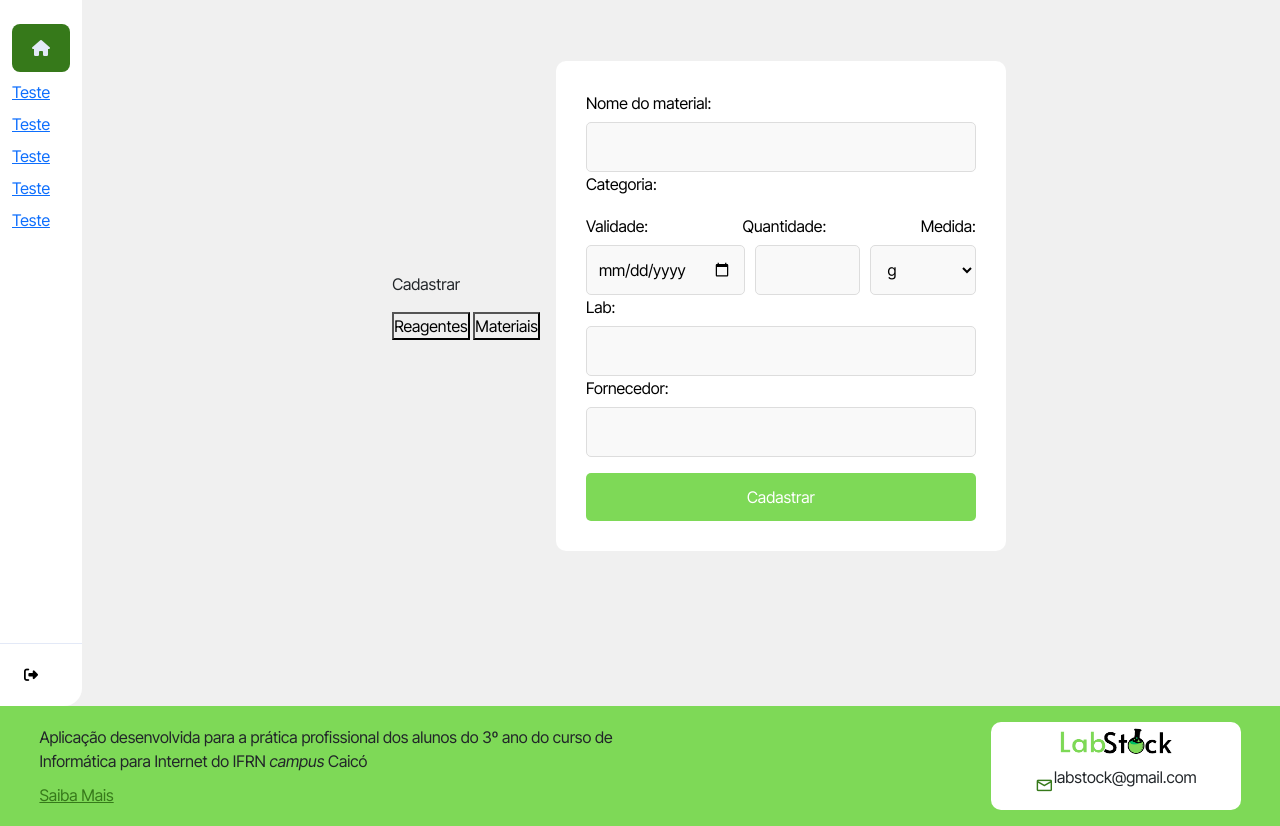
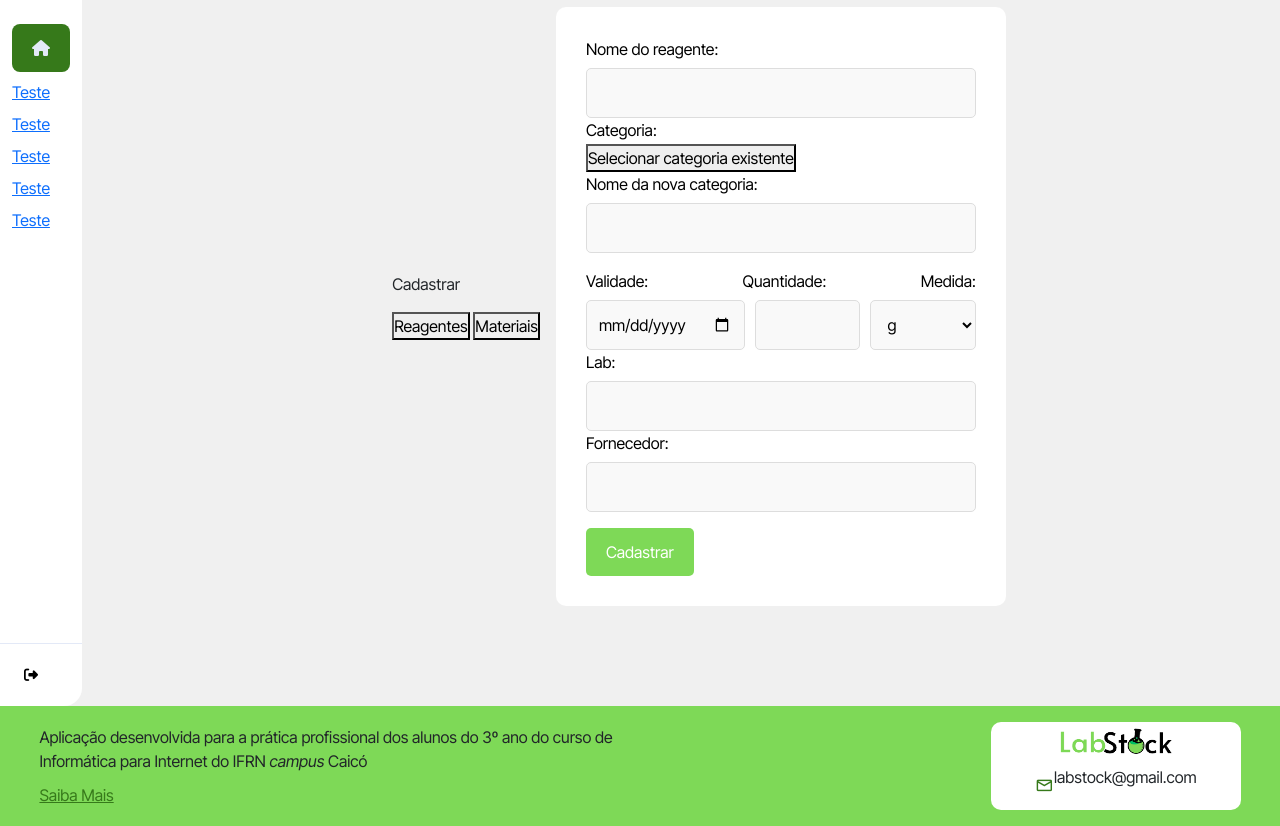
Before and after one commit to kzinge/labstock, a Flask app: page /material/cadastro in a window 1280 px wide. Shown: the part 94-920 px from the top of the page. Run offline with Flask 3, Linux system fonts and the light colour scheme; data that the repository does not hold is empty; parts of the project's set-up code (start-up, migrations or seed data) failed here and were passed over; some libraries are stand-ins or nearby versions.

Commit message:
cadastro reagentes e categorias feito c/ tratamentos

```diff
--- a/controllers/materiais.py
+++ b/controllers/materiais.py
@@ -10,17 +10,42 @@ materiais_bp = Blueprint(name ='material',
                     template_folder='templates')
 
 
+@materiais_bp.route('/', methods=['POST','GET']) # ROTA APENAS PARA TECNICO E PROFESSORES
+# @role_required('Docente')
+def estoque():
+    materiais = db.session.scalars(db.select(Reagente)).all()
+    return render_template('materiais/estoque.html', materiais = materiais)
+
 #REAGENTES
 
 @materiais_bp.route('/cadastro', methods=['POST', 'GET']) # ROTA APENAS PARA TECNICO
 def cadastro():
-    return render_template('materiais/cadastrar_material.html')
+    categorias = db.session.scalars(db.select(Categoria)).all()
+    return render_template('materiais/cadastrar_material.html' , categorias=categorias)
 
 @materiais_bp.route('/cadastro_reagente', methods=['POST','GET'])
 def cadastro_reagente():
     if request.method == 'POST':
         nome_reagente = request.form['nome_reagente']
-        tipo_reagente = request.form['tipo_reagente'] #Vou achar que esse tipo é a Categoria
+
+        try: #Tenta pegar do select
+            tipo_reagente = request.form['tipo_reagente']
+
+        except: #Se der erro é por que ta com o input de criar uma categoria nova
+
+            tipo_reagente = request.form['tipo_reagente_novo']
+            categorias = db.session.scalars(db.select(Categoria)).all()
+
+            for categoria in categorias:
+                if tipo_reagente == categoria.cat_nome:
+                    flash('Categoria já existe')
+                    return redirect(url_for('material.cadastro'))
+                else:
+                    nova_cat = Categoria(nome = tipo_reagente)
+                    db.session.add(nova_cat)
+                    db.session.commit()
+                    break
+
         rgt_unidade = request.form['unidade']
         quantidade_reagente = request.form['quantidade_reagente']
         validade_reagente = request.form['validade_reagente']
@@ -44,13 +69,8 @@ def cadastro_reagente():
                                      rgt_fornecedor, validade_reagente, rgt_lab_id, rgt_cat_id)
         db.session.add(novo_reagente)
         db.session.commit()
-        return redirect(url_for('reagente.estoque'))
+        return redirect(url_for('material.estoque'))
 
-@materiais_bp.route('/', methods=['POST','GET']) # ROTA APENAS PARA TECNICO E PROFESSORES
-# @role_required('Docente')
-def estoque():
-    materiais = db.session.scalars(db.select(Reagente)).all()
-    return render_template('materiais/estoque.html', materiais = materiais)
 
 @materiais_bp.route('/edit/<int:id>', methods=['POST', 'GET']) # ROTA APENAS PARA TECNICO
 def edit(id):
@@ -98,27 +118,33 @@ def edit(id):
             reagente.rgt_fornecedor = rgt_fornecedor
 
         db.session.commit()
-        return redirect(url_for('reagente.estoque'))
+        return redirect(url_for('material.estoque'))
 
-    return render_template('materiais/edit_reagente.html', reagente = reagente, categoria = categoria, laboratorio = laboratorio)
+    return render_template('materiais/edit_reagente.html', material = reagente, categoria = categoria, laboratorio = laboratorio)
+
+
 
 @materiais_bp.route('/remove/<int:id>', methods=['POST', 'GET']) # ROTA APENAS PARA TECNICO
 def remove(id):
     reagente = db.session.scalar(db.select(reagente).filter(reagente.rgt_id == int(id)))
     db.session.delete(reagente)
     db.session.commit()
-    return redirect(url_for('reagente.estoque'))
+    return redirect(url_for('material.estoque'))
+
+
 
 @materiais_bp.route('/reservar', methods=['POST','GET'])
 def reservar():
     pass
 
-@materiais_bp.route('/nova_categoria', methods=['POST']) # ROTA APENAS PARA TECNICO
-def nova_categoria():
-    nome = request.form['nome']
-    nova_cat = Categoria(nome=nome)
-    db.session.add(nova_cat)
-    db.session.commit()
+
+
+# @materiais_bp.route('/nova_categoria', methods=['POST']) # ROTA APENAS PARA TECNICO
+# def nova_categoria():
+#     nome = request.form['nome']
+#     nova_cat = Categoria(nome=nome)
+#     db.session.add(nova_cat)
+#     db.session.commit()
 
     return redirect(url_for('reagente.cadastro'))
 
--- a/static/css/materiais/cadastrar_material.css
+++ b/static/css/materiais/cadastrar_material.css
@@ -26,7 +26,7 @@ main {
     gap:1rem;
 }
 
-#form-material {
+#form_reagentes {
     display: flex ;
     flex-direction: column;
     background-color: #fff;
--- /dev/null
+++ b/static/scripts/cadastro_materiais.js
@@ -0,0 +1,34 @@
+function change_menu(choice) {
+    div_reagentes = document.getElementById('form_reagentes')
+    div_materiais = document.getElementById('form_materiais')
+    div_nova_cat = document.getElementById('nova_cat')
+    div_cat_exist = document.getElementById('cat_existente')
+    input_nova_cat = document.getElementsByName('tipo_reagente_novo')[0]
+    input_cat = document.getElementsByName('tipo_reagente')[0]
+    // A página inicia com o de reagentes ativo
+
+    if (choice == 'reagentes') { // Aparece o form dos reagentes e some com o de materiais
+        div_reagentes.style.display = 'flex';
+        div_materiais.style.display = 'none';
+    }
+    else if (choice == 'materiais') { // Aparece o form de materiais e some com o de reagentes
+        div_reagentes.style.display = 'none';
+        div_materiais.style.display = 'flex';
+    }
+
+    // Bloco de escolha da categoria do form de reagentes
+    else if (choice == 'nova_categoria') {
+        div_cat_exist.style.display = 'none';
+        input_cat.value = null;
+        input_cat.required = false;
+        input_nova_cat.required = true;
+        div_nova_cat.style.display = 'inline';
+    }
+    else if (choice == 'categoria_existente') {
+        div_cat_exist.style.display = 'inline';
+        input_nova_cat.value = null;
+        input_cat.required = true;
+        input_nova_cat.required = false;
+        div_nova_cat.style.display = 'none';
+    }
+}
--- a/static/scripts/change_menu.js
+++ /dev/null
@@ -1,12 +0,0 @@
-function change_menu(menu) {
-    div_reagentes = document.getElementById('form_reagentes')
-    div_materiais = document.getElementById('form_materiais')
-    console.log(div_materiais,div_reagentes)
-    if (menu == 'reagentes') {
-        div_reagentes.style.display = 'flex';
-        div_materiais.style.display = 'none';
-    } else if (menu == 'materiais') {
-        div_reagentes.style.display = 'none';
-        div_materiais.style.display = 'flex';
-    }
-}
--- a/templates/materiais/cadastrar_material.html
+++ b/templates/materiais/cadastrar_material.html
@@ -18,25 +18,36 @@
 {% endblock %}
 
 {% block content %}
-<!-- <form action="{{url_for('material.nova_categoria')}}" method="post" id="form-categoria">
-    <input name="nome" placeholder="Nome da Categoria" type="text" required>
-    <button type="submit" class="botao-cadastrar">Criar</button>
-</form>  -->
 <div id="escolha">
     <p>Cadastrar</p>
     <button onclick="change_menu('reagentes')">Reagentes</button>
     <button onclick="change_menu('materiais')">Materiais</button>
 </div>
 
+<!-- DIV DE CADASTRO DE REAGENTES -->
 
 <div id="form_reagentes">
     <form action="{{url_for('material.cadastro_reagente')}}" method="POST" id="form-material">
-        <label for="nome_reagente">Nome do material:</label>
+        <label for="nome_reagente">Nome do reagente:</label>
         <input type="text" name="nome_reagente" id="nome-material" value={{nome}}>
 
         <label for="tipo_material">Categoria:</label>
+            <div id="cat_existente" {% if not categorias %}style="display: none;"{% endif %}>
+                <button type="button" onclick="change_menu('nova_categoria')">Criar nova categoria</button>
+                <label for="tipo_reagente">Nome da categoria:</label>
+                <select name="tipo_reagente" required>
+                    <option value="" disabled selected>Selecionar categoria</option>
+                        {% for categoria in categorias %}
+                            <option value={{categoria}}>{{categoria}}</option>
+                        {% endfor %}
+                </select>
+            </div>
+            <div id="nova_cat" {% if categorias %}style="display: none;"{% endif %}>
+                    <button type="button" onclick="change_menu('categoria_existente')">Selecionar categoria existente</button>
+                <label for="tipo_reagente_novo">Nome da nova categoria:</label>
+                <input type="text" name="tipo_reagente_novo">
+            </div>
 
-        <!-- <input type="text" name="tipo_material" id="tipo-material" value={{categoria}}> -->
 
         <div class="conteiner-labels">
             <label for="validade_reagente">Validade:</label>
@@ -63,6 +74,8 @@
     </form>
 </div>
 
+<!-- DIV DO FORM PARA O CADASTRO DE MATERIAIS -->
+
 <div id="form_materiais" style="display: none;">
     <form action="{{url_for('material.cadastro_material')}}" method="post">
         <label for="nome_material">Nome do material</label>
@@ -75,6 +88,9 @@
     </form>
 </div>
 
-<script src="../../static/scripts/change_menu.js"></script>
+
+<script src="../../static/scripts/cadastro_materiais.js"></script>
+
+
 
 {% endblock %}
--- a/templates/materiais/estoque.html
+++ b/templates/materiais/estoque.html
@@ -9,7 +9,7 @@
     {% if materiais %}
         <ul id="materiais">
             {% for material in materiais %}
-                <li>Id: {{material.mat_id}} | Nome: {{material.mat_nome}} | Quantidade: {{material.mat_quantidade, material.mat_unidade}} | Lab: {{material.laboratorio}} | Cat: {{material.categoria}}</li>
+                <li>Id: {{material.rgt_id}} | Nome: {{material.rgt_nome}} | Quantidade: {{material.rgt_quantidade, material.rgt_unidade}} | Lab: {{material.laboratorio.lab_nome}} | Cat: {{material.categoria}}</li>
             {% endfor %}
         </ul>
     {% endif %}
```
Also changed, not shown: templates/materiais/edit_reagente.html (renamed from templates/materiais/edit_material.html, +5 -5 lines).
